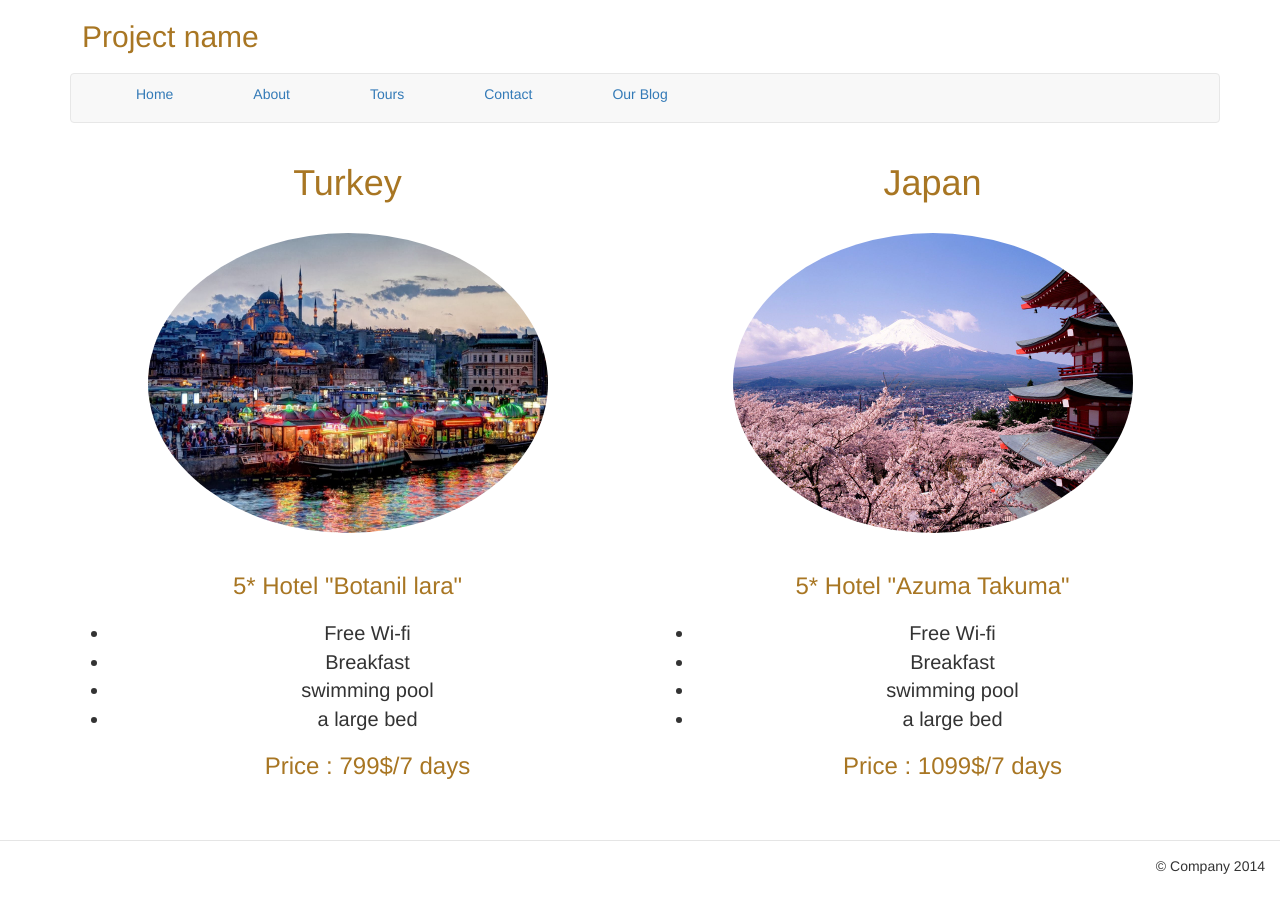
After one commit to sashapekh/traveling_site, a Django app: page /tours/ in a window 1280 px wide. The commit adds this page. Run offline with Django 3.2, Linux system fonts and the light colour scheme; some libraries are stand-ins or nearby versions.

Commit message:
work with static files

```diff
--- a/static/css/main-style.css
+++ b/static/css/main-style.css
@@ -61,3 +61,9 @@
 .content .row .cont {
     margin-bottom: 50px;
 }
+
+.row .about-hotel
+{
+    margin-top: 20px;
+    font-size: 20px;
+}
--- a/templates/about.html
+++ b/templates/about.html
@@ -18,7 +18,7 @@
             <div class="cont">
                 <h1 class="text-center text-uppercase">the best price</h1>
                 <p class="text-center">
-                    <img src="{% static 'img/bestprice.jpg' %}" alt="" width="350px" height="300px"/>
+                    <img src="{% static 'img/bestprice.jpg' %}" alt="" width="370px" height="300px"/>
                 </p>
                 <h3 class="text-center">Always good price and discounts</h3>
             </div>
--- a/templates/main-for-all-pages.html
+++ b/templates/main-for-all-pages.html
@@ -18,8 +18,8 @@
                <ul class="nav nav-pills">
                    <li><a href="{% url 'travel.views.main_site' %}">Home</a></li>
                    <li><a href="{% url 'travel.views.about' %}">About</a></li>
-                   <li><a href="#">Tours</a></li>
-                   <li><a href="#">Contact</a></li>
+                   <li><a href="{% url 'travel.views.tours' %}">Tours</a></li>
+                   <li><a href="{% url 'travel.views.contact' %}">Contact</a></li>
                    <li><a href="#">Our Blog</a></li>
                </ul>
            </nav>
--- /dev/null
+++ b/templates/tour.html
@@ -0,0 +1,31 @@
+{% extends 'main-for-all-pages.html' %}
+{% load static %}
+{% block content %}
+    <div class="row">
+        <div class="col-lg-6">
+            <h1 class="text-center">Turkey</h1>
+            <p class="text-center"><img class="img-circle" src="{% static 'img/turkey.jpg' %}" alt="" width="400" height="300px"/></p>
+            <h3 class="text-center">5* Hotel "Botanil lara"</h3>
+            <ul class="text-center about-hotel">
+                <li>Free Wi-fi</li>
+                <li>Breakfast</li>
+                <li>swimming pool</li>
+                <li>a large bed</li>
+                <h3 class="text-center">Price : 799$/7 days</h3>
+            </ul>
+        </div>
+
+        <div class="col-lg-6">
+            <h1 class="text-center">Japan</h1>
+            <p class="text-center"><img class="img-circle" src="{% static 'img/japan.jpg' %}" alt="" width="400px" height="300px"/></p>
+            <h3 class="text-center">5* Hotel "Azuma Takuma"</h3>
+            <ul class="text-center about-hotel">
+                <li class="text-center">Free Wi-fi</li>
+                <li>Breakfast</li>
+                <li>swimming pool</li>
+                <li>a large bed</li>
+                <h3 class="text-center">Price : 1099$/7 days</h3>
+            </ul>
+        </div>
+    </div>
+{% endblock %}
--- a/travel/urls.py
+++ b/travel/urls.py
@@ -4,4 +4,6 @@ from django.conf.urls import include, url
 urlpatterns = [
     url(r'^$', views.main_site),
     url(r'^about/', views.about),
+    url(r'tours/', views.tours),
+    url(r'contact/', views.contact),
 ]
--- a/travel/views.py
+++ b/travel/views.py
@@ -9,3 +9,11 @@ def main_site(request):
 
 def about(request):
     return render(request, 'about.html', {})
+
+
+def tours(request):
+    return render(request, 'tour.html')
+
+
+def contact(request):
+    return render(request, 'contact.html', {})
```
Also changed, not shown: templates/contact.html (added, +22 -0 lines), templates/main.html (+4 -4 lines), static/img/contact/addres.png (added), static/img/contact/letter.png (added), static/img/contact/phone.png (added).
